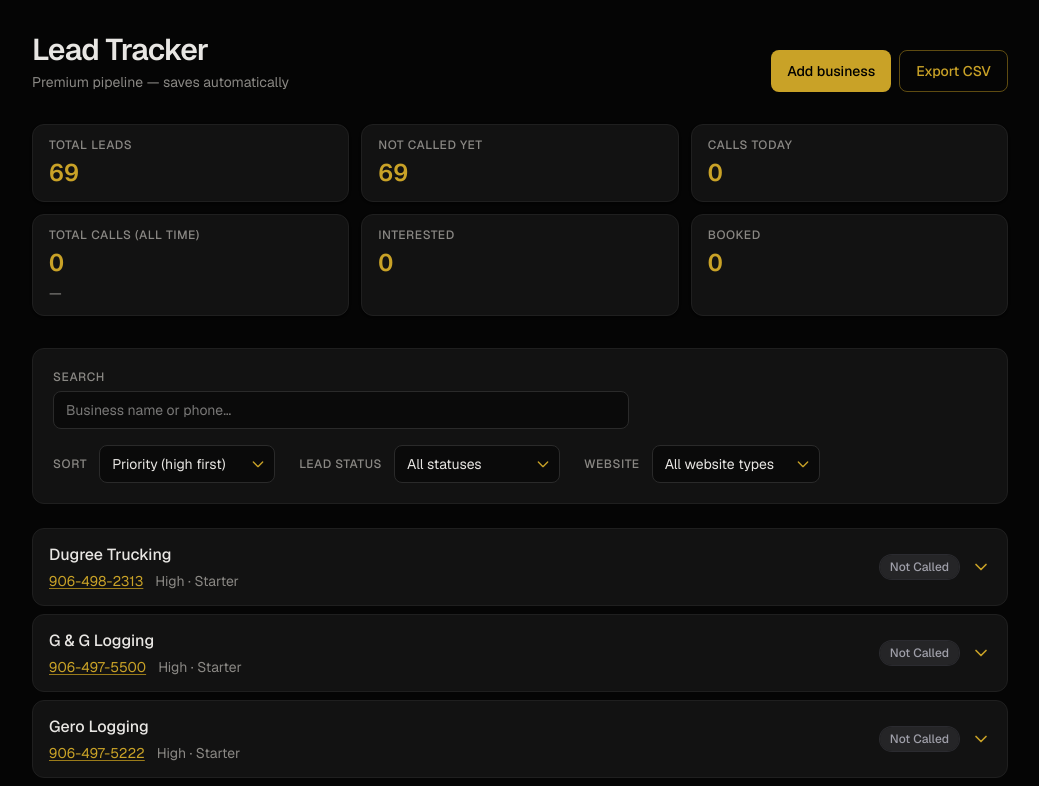
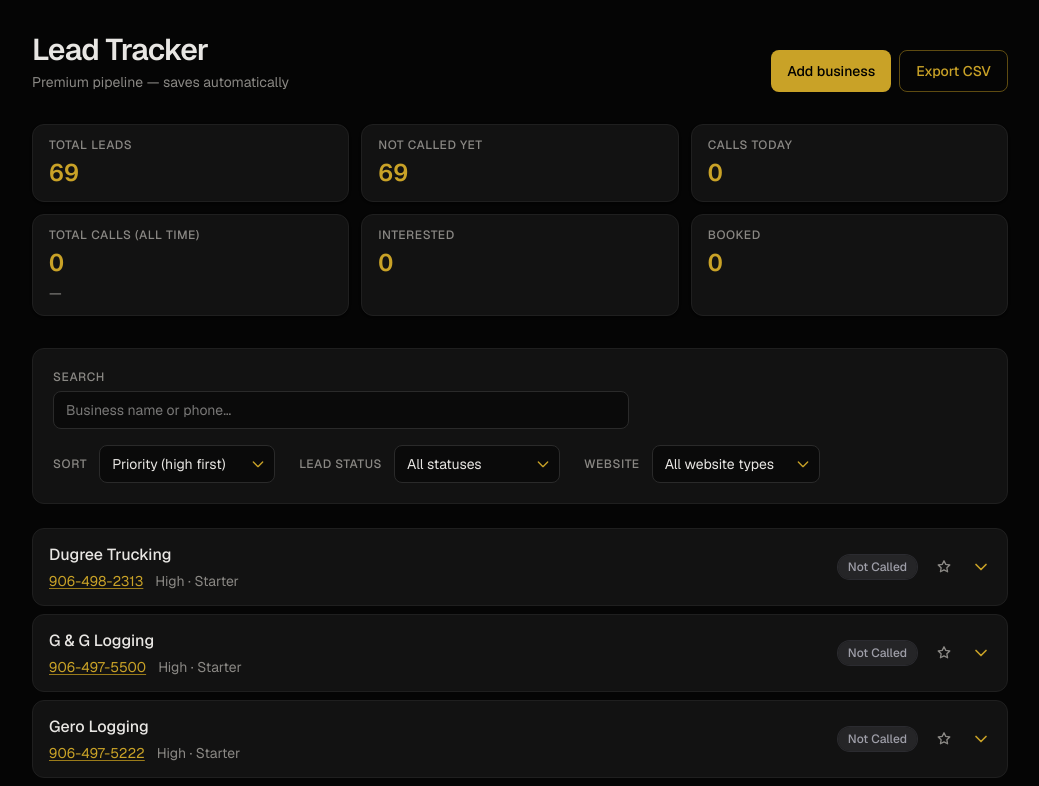
Before and after one commit to JragonRIP/leads-web, a Next.js app: page / in a window 1280 px wide. Shown: the top 786 px of the page, without its empty margins (120-1159 px from the left). Built offline with nearby package versions, Linux system fonts and the light colour scheme.

Commit message:
Add per-business star toggle for standout leads
Made-with: Cursor

```diff
--- a/app/components/LeadTracker.tsx
+++ b/app/components/LeadTracker.tsx
@@ -54,6 +54,10 @@ export type Lead = {
   notes: string;
   /** Creation time for ordering (newer leads sort earlier within the same priority/tier). */
   addedAt: number;
+  /** True once this business has been counted as "called". */
+  callPointAwarded: boolean;
+  /** Mark standout/special businesses. */
+  starred: boolean;
 };
 
 const META_VERSION = 2;
@@ -93,6 +97,11 @@ function normalizeLeadArray(raw: unknown): Lead[] {
     return {
       ...l,
       addedAt: typeof l.addedAt === "number" ? l.addedAt : 0,
+      callPointAwarded:
+        typeof l.callPointAwarded === "boolean"
+          ? l.callPointAwarded
+          : l.leadStatus !== "Not Called",
+      starred: typeof l.starred === "boolean" ? l.starred : false,
     };
   });
 }
@@ -199,6 +208,8 @@ function mergeWiMiBatch1IfNeeded(existing: Lead[]): Lead[] {
         recommendedTier: row.tier,
         notes: `${row.trade} · ${row.location}`,
         addedAt: 0,
+        callPointAwarded: false,
+        starred: false,
       });
     }
 
@@ -221,6 +232,8 @@ function emptyLead(): Lead {
     recommendedTier: "Starter",
     notes: "",
     addedAt: Date.now(),
+    callPointAwarded: false,
+    starred: false,
   };
 }
 
@@ -321,14 +334,14 @@ export default function LeadTracker() {
         const idx = prev.findIndex((l) => l.id === id);
         if (idx === -1) return prev;
         const current = prev[idx];
-        const prevStatus = current.leadStatus;
         const next: Lead = { ...current, [field]: value } as Lead;
 
-        const countsAsCallAttempt =
+        const shouldAwardCallPoint =
           field === "leadStatus" &&
-          ((value === "Called" && prevStatus !== "Called") ||
-            (value === "Went to Voicemail" && prevStatus !== "Went to Voicemail"));
-        if (countsAsCallAttempt) {
+          value !== "Not Called" &&
+          !current.callPointAwarded;
+        if (shouldAwardCallPoint) {
+          next.callPointAwarded = true;
           const dk = todayKey();
           setMeta((m) => {
             const base = m.dayKey === dk ? m : rollMetaToNewDay(m, dk);
@@ -422,6 +435,12 @@ export default function LeadTracker() {
     setLeads((prev) => prev.filter((l) => l.id !== id));
     setExpandedId((eid) => (eid === id ? null : eid));
     setPinToTopId((pin) => (pin === id ? null : pin));
+  }, []);
+
+  const toggleLeadStar = useCallback((id: string) => {
+    setLeads((prev) =>
+      prev.map((l) => (l.id === id ? { ...l, starred: !l.starred } : l))
+    );
   }, []);
 
   const listOrderKey = useMemo(
@@ -636,6 +655,7 @@ export default function LeadTracker() {
                   setExpandedId((id) => (id === lead.id ? null : lead.id))
                 }
                 onChange={(field, value) => setLeadField(lead.id, field, value)}
+                onToggleStar={() => toggleLeadStar(lead.id)}
                 onDelete={() => deleteLead(lead.id)}
               />
             ))
@@ -652,12 +672,14 @@ const LeadRow = forwardRef(function LeadRow(
     expanded,
     onToggle,
     onChange,
+    onToggleStar,
     onDelete,
   }: {
     lead: Lead;
     expanded: boolean;
     onToggle: () => void;
     onChange: (field: keyof Lead, value: string) => void;
+    onToggleStar: () => void;
     onDelete: () => void;
   },
   ref: React.Ref<HTMLElement>
@@ -673,6 +695,8 @@ const LeadRow = forwardRef(function LeadRow(
       className={`overflow-hidden rounded-xl border transition-colors ${
         expanded
           ? "border-[var(--gold-dim)] bg-[var(--bg-elevated)] ring-1 ring-[var(--gold)]/20"
+          : lead.starred
+            ? "border-[var(--gold-dim)] bg-[var(--bg-card)] ring-1 ring-[var(--gold)]/20 hover:border-[#dfc056]"
           : "border-[var(--border)] bg-[var(--bg-card)] hover:border-zinc-700"
       }`}
     >
@@ -707,6 +731,22 @@ const LeadRow = forwardRef(function LeadRow(
         >
           {lead.leadStatus}
         </span>
+        <button
+          type="button"
+          aria-label={lead.starred ? "Unstar business" : "Star business"}
+          title={lead.starred ? "Unstar business" : "Star business"}
+          onClick={(e) => {
+            e.stopPropagation();
+            onToggleStar();
+          }}
+          className={`shrink-0 rounded-full p-1.5 transition ${
+            lead.starred
+              ? "text-[var(--gold)] hover:bg-[var(--gold-muted)]"
+              : "text-[var(--text-muted)] hover:text-[var(--gold)] hover:bg-zinc-800/70"
+          }`}
+        >
+          <Star filled={lead.starred} />
+        </button>
         <span
           className={`shrink-0 text-[var(--gold)] transition ${expanded ? "rotate-180" : ""}`}
           aria-hidden
@@ -867,3 +907,18 @@ function Chevron() {
     </svg>
   );
 }
+
+function Star({ filled }: { filled: boolean }) {
+  return (
+    <svg width="18" height="18" viewBox="0 0 24 24" fill="none" aria-hidden>
+      <path
+        d="M12 3.75l2.37 4.8 5.3.77-3.84 3.74.91 5.28L12 15.86l-4.74 2.48.91-5.28L4.33 9.32l5.3-.77L12 3.75z"
+        fill={filled ? "currentColor" : "none"}
+        stroke="currentColor"
+        strokeWidth="1.8"
+        strokeLinecap="round"
+        strokeLinejoin="round"
+      />
+    </svg>
+  );
+}
```
